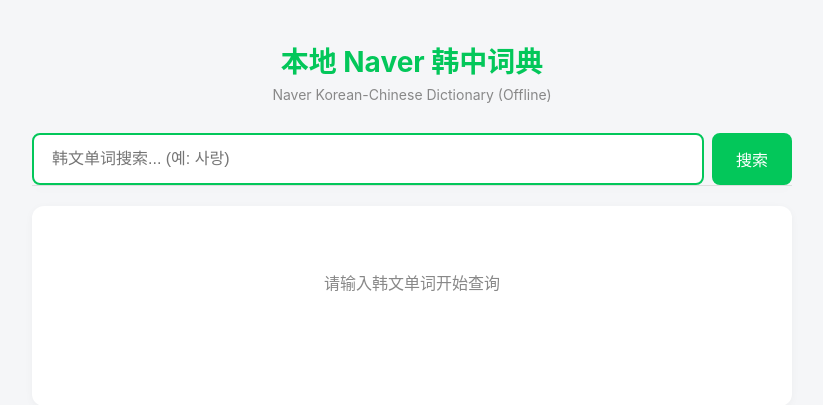
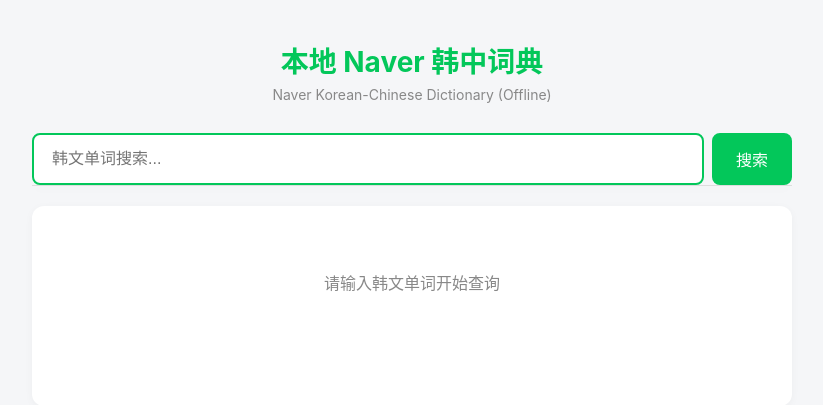
Before and after one commit to CjangCjengh/naver_dict_ko_zh, a Flask app: page / in a window 1280 px wide. Shown: the top 405 px of the page, without its empty margins (228-1051 px from the left). Run offline with Flask 2, Linux system fonts and the light colour scheme.

Commit message:
ui: simplify search placeholder by removing example

```diff
--- a/webui/templates/index.html
+++ b/webui/templates/index.html
@@ -14,7 +14,7 @@
         </header>
 
         <div class="search-box">
-            <input type="text" id="searchInput" placeholder="韩文单词搜索... (예: 사랑)" autocomplete="off">
+            <input type="text" id="searchInput" placeholder="韩文单词搜索..." autocomplete="off">
             <button id="searchBtn">搜索</button>
         </div>
 
```
